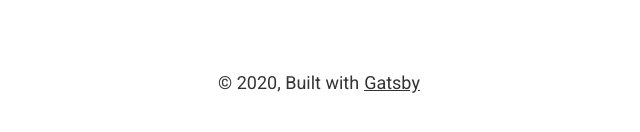
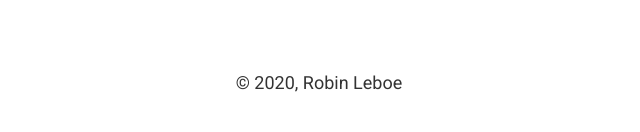
Before and after one commit to robinleboe/blog, a Gatsby site: page / in a window 1280 px wide. Shown: the part 642-774 px from the top of the page, 321-961 px from the left. Built offline with nearby package versions, Linux system fonts and the light colour scheme; Gatsby itself is replaced by a stand-in of ours; a small style sheet from the web is missing.

Commit message:
update footer

```diff
--- a/src/components/layout.js
+++ b/src/components/layout.js
@@ -46,9 +46,7 @@
         <Content>
           <main>{children}</main>
           <Footer>
-            © {new Date().getFullYear()}, Built with
-            {` `}
-            <GatsbyLink href="https://www.gatsbyjs.org">Gatsby</GatsbyLink>
+            © {new Date().getFullYear()}, Robin Leboe
           </Footer>
         </Content>
       </>
```
